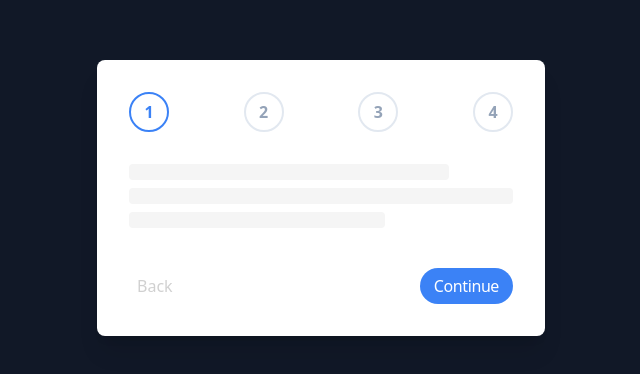
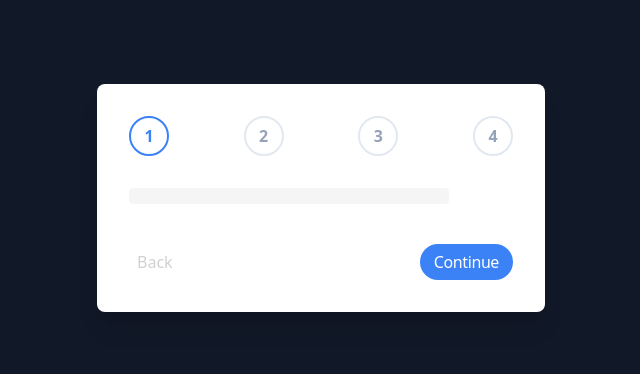
Before and after one commit to JayCodeGitHub/advanced-form, a React (Create React App) app: page / in a window 1280 px wide. Shown: the part 202-576 px from the top of the page, without its empty margins (319-959 px from the left). Built offline with nearby package versions, Linux system fonts and the light colour scheme.

Commit message:
Added Dynamic content based on

```diff
--- a/package.json
+++ b/package.json
@@ -10,6 +10,7 @@
     "@types/node": "^16.18.36",
     "@types/react": "^18.2.12",
     "@types/react-dom": "^18.2.5",
+    "framer-motion": "^10.12.16",
     "react": "^18.2.0",
     "react-dom": "^18.2.0",
     "react-scripts": "5.0.1",
--- a/src/components/form.tsx
+++ b/src/components/form.tsx
@@ -1,5 +1,6 @@
+import { useState } from "react";
+import { motion } from "framer-motion";
 import Step from "./step";
-import { useState } from "react";
 
 function Form() {
   let [step, setStep] = useState(1);
@@ -12,9 +13,37 @@ function Form() {
         <Step step={4} currentStep={step} />
       </div>
       <div className="space-y-2 px-8">
-        <div className="h-4 w-5/6 rounded bg-neutral-100" />
-        <div className="h-4 rounded bg-neutral-100" />
-        <div className="h-4 w-4/6 rounded bg-neutral-100" />
+        {step === 1 ? (
+          <>
+            <div className="h-4 w-5/6 rounded bg-neutral-100" />
+          </>
+        ) : step === 2 ? (
+          <>
+            <div className="h-4 w-5/6 rounded bg-neutral-100" />
+            <div className="h-4 rounded bg-neutral-100" />
+          </>
+        ) : step === 3 ? (
+          <>
+            <div className="h-4 w-5/6 rounded bg-neutral-100" />
+            <div className="h-4 rounded bg-neutral-100" />
+            <div className="h-4 w-4/6 rounded bg-neutral-100" />
+          </>
+        ) : step === 4 ? (
+          <>
+            <div className="h-4 w-5/6 rounded bg-neutral-100" />
+            <div className="h-4 rounded bg-neutral-100" />
+            <div className="h-4 w-4/6 rounded bg-neutral-100" />
+            <div className="h-4 w-4/6 rounded bg-neutral-100" />
+          </>
+        ) : step === 5 ? (
+          <>
+            <div className="h-4 w-5/6 rounded bg-neutral-100" />
+            <div className="h-4 rounded bg-neutral-100" />
+            <div className="h-4 w-4/6 rounded bg-neutral-100" />
+            <div className="h-4 w-4/6 rounded bg-neutral-100" />
+            <div className="h-4 w-4/6 rounded bg-neutral-100" />
+          </>
+        ) : null}
       </div>
       <div className="px-8 pb-8">
         <div className="mt-10 flex justify-between">
@@ -27,13 +56,13 @@ function Form() {
           >
             Back
           </button>
-          <button
+          <motion.button
             onClick={() => setStep(step > 5 ? step : step + 1)}
             type={step > 5 ? "submit" : "button"}
             className="bg duration-350 flex items-center justify-center rounded-full bg-blue-500 py-1.5 px-3.5 font-medium tracking-tight text-white transition hover:bg-blue-600 active:bg-blue-700"
           >
             {step > 4 ? "Submit" : "Continue"}
-          </button>
+          </motion.button>
         </div>
       </div>
     </form>
```
Also changed, not shown: 1 other file (tests, documents, lock files or other folders).
